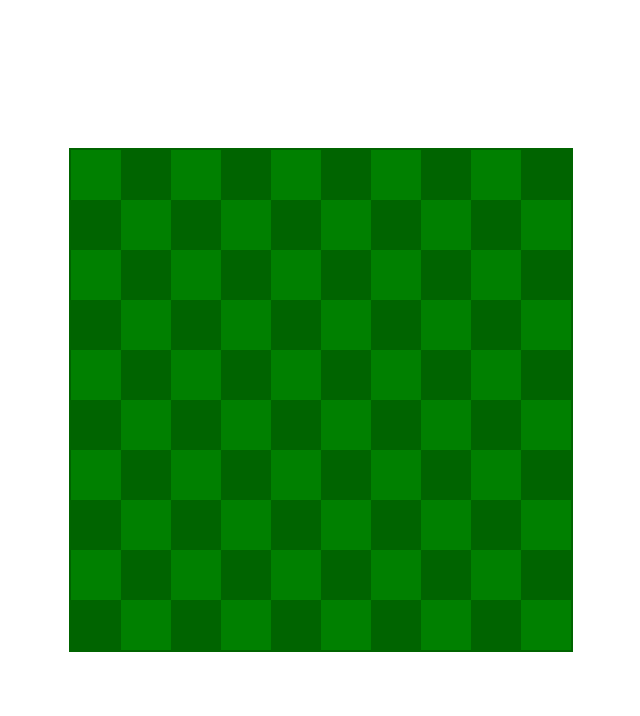
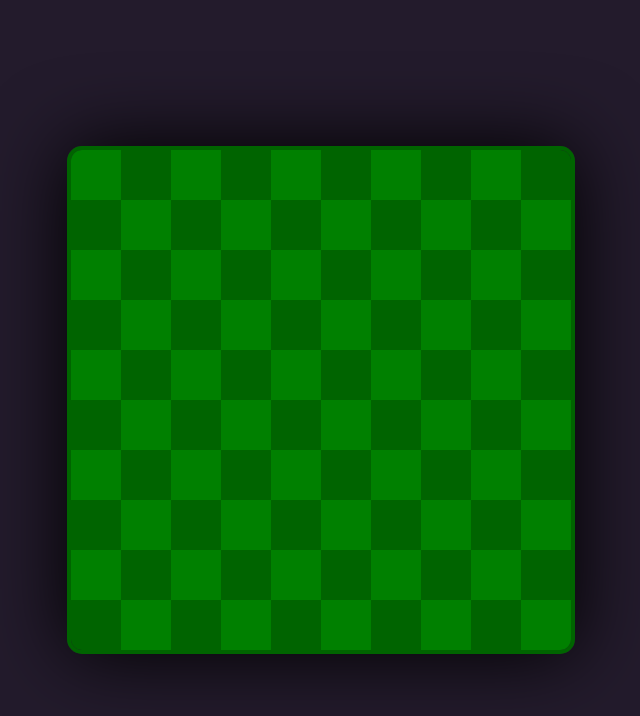
Before and after one commit to neretin-trike/sapper, a website: page src/index.html in a window 1280 px wide. Shown: the whole page, without its empty margins (319-959 px from the left). Drawn offline with Linux system fonts and the light colour scheme.

Commit message:
update(js,css): реализация обработчика событий при клике; стилизация приложения

```diff
--- a/src/css/style.css
+++ b/src/css/style.css
@@ -93,6 +93,8 @@ html {
 body {
     height: 100vh;
 
+    background-color: #231b2c;
+
     font-family: 'Roboto';
     color: var(--font-color);
 
@@ -158,5 +160,8 @@ ul {
 
 #playing-field {
     display: block;
-    border: 2px solid darkgreen;
+    border: 0.4rem solid darkgreen;
+    border-radius: 1.5rem;
+
+    box-shadow: 0 0 8rem 0 black;
 }
--- a/src/js/main.js
+++ b/src/js/main.js
@@ -6,12 +6,38 @@ window.onload = function () {
     dom.playingField.width = 500;
     dom.playingField.height = 500;
 
+
+
     const ctx = dom.playingField.getContext("2d");
 
     class Cell {
-        constructor(x, y) {
+        constructor(x, y, context, even) {
             this.x = x;
             this.y = y;
+
+            this.context = context;
+
+            let offsetX = 50;
+            let offsetY = 50;
+
+            this.globalX = this.x * offsetX;
+            this.globalY = this.y * offsetY;
+
+            if (even % 2 == 0) {
+                this.context.fillStyle = "green";
+            } else {
+                this.context.fillStyle = "darkgreen";
+            }
+
+            this.context.fillRect(this.globalX, this.globalY, 50, 50);
+        }
+        cellOpen() {
+            this.context.fillStyle = "PapayaWhip";
+            this.context.fillRect(this.globalX, this.globalY, 50, 50);
+
+            this.context.strokeStyle = "Burlywood";
+            this.context.lineWidth = 3;
+            this.context.strokeRect(this.globalX+1.5, this.globalY+1.5, 50-3, 50-3);
         }
     }
 
@@ -19,32 +45,33 @@ window.onload = function () {
         constructor(width, height) {
             this.cellArray = [];
 
-            let o = 0;
+            let even = 0;
             for (let i = 0; i < width; i++) {
                 this.cellArray[i] = [];
                 for (let j = 0; j < height; j++) {
 
-                    let offsetX = 50;
-                    let offsetY = 50;
+                    this.cellArray[i][j] = new Cell(i, j, ctx, even);
 
-                    if (o % 2 == 0) {
-                        ctx.fillStyle = "green";
-                    } else {
-                        ctx.fillStyle = "darkgreen";
-                    }
+                    even += 1;
+                }
+                even += 1;
+            }
 
-                    this.cellArray[i][j] = new Cell(i,j);
-                    ctx.fillRect(i*offsetX, j*offsetY, 50, 50);
+            dom.playingField.addEventListener('click', (event) => {
+                let ofX = event.offsetX;
+                let ofY = event.offsetY;
 
-                    o++;
-                }
-                o++;
-            }
+                let restX = ofX % 50;
+                let restY = ofY % 50;
+
+                let answX = (ofX - restX) / 50;
+                let answY = (ofY - restY) / 50;
+
+                this.cellArray[answX][answY].cellOpen();
+            });
         }
     }
 
-
-
-    let grid = new Grid(10,10);
+    let grid = new Grid(10, 10);
     console.log(grid);
 }
```
